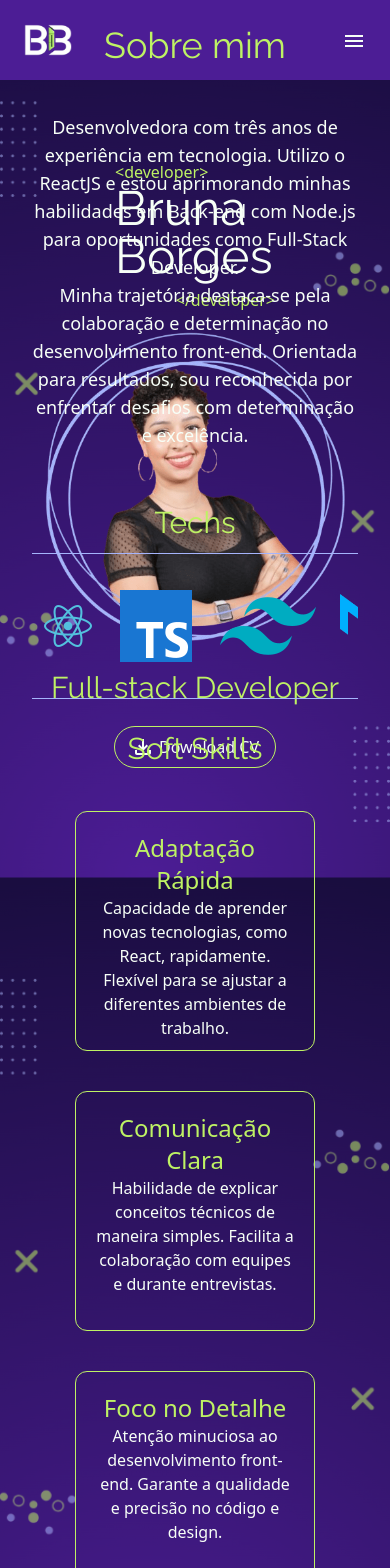
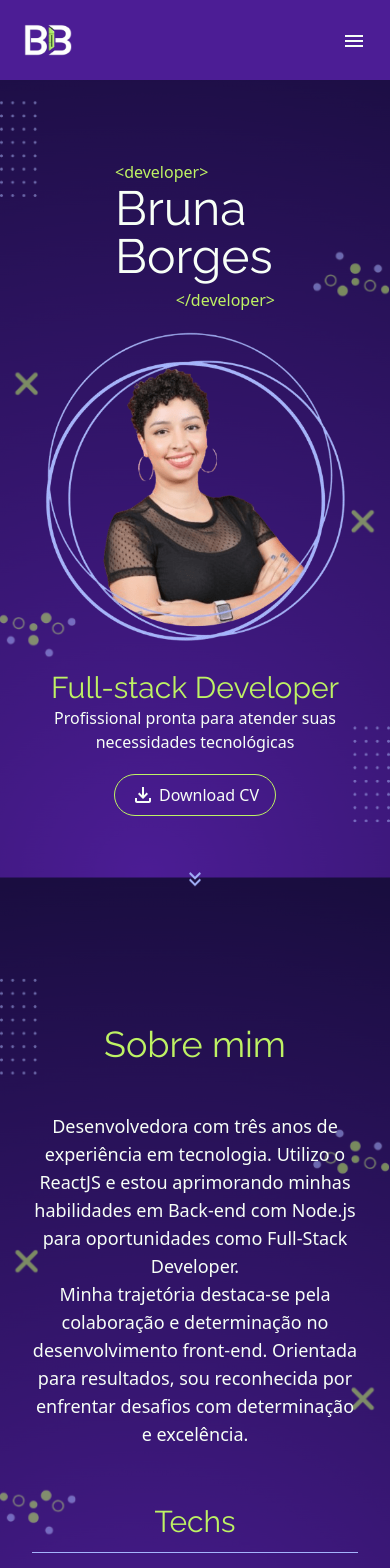
Before and after one commit to brunacborgesm/brunaborgesdev, a React (Vite) app in the folder bruborgesdev/: page / in a window 390 px wide. Shown: the top 1568 px of the page. Built offline with nearby package versions, Linux system fonts and the light colour scheme.

Commit message:
fix: mobile screen

```diff
--- a/bruborgesdev/src/pages/AboutMe.tsx
+++ b/bruborgesdev/src/pages/AboutMe.tsx
@@ -4,7 +4,7 @@ import { TechSlider } from "../components/TechSlider"
 
 export const AboutMe = () => {
     return (
-        <div id="about_me" className="h-screen flex flex-col justify-center md:h-full md:mt-20">
+        <div id="about_me" className="min-h-screen flex flex-col justify-center">
             <h1 className="text-4xl font-title text-cl-green text-center pb-12 md:pb-20">Sobre mim</h1>
             <div className="flex flex-col items-center gap-14 md:flex-row lg:px-28 md:justify-center">
                 <section className="text-center leading-7 text-lg md:text-justify  md:w-3/6">
--- a/bruborgesdev/src/pages/Hero.tsx
+++ b/bruborgesdev/src/pages/Hero.tsx
@@ -2,29 +2,33 @@ import profileimg from "../assets/profileimg.png"
 import { DefaultButton } from "../components/DefaultButton"
 import FileDownloadOutlinedIcon from '@mui/icons-material/FileDownloadOutlined';
 import cv from "../assets/doc/cv-pt-br.pdf"
+import { KeyboardDoubleArrowDown } from "@mui/icons-material";
 
 export const Hero = () => {
     return (
-        <div className="my-20 h-full">
+        <div className="mt-20 min-h-screen">
             <div className="flex flex-col items-center justify-center gap-4 md:gap-7 md:flex-row">
 
-                <div className="flex flex-col max-w-40 md:max-w-40 xl:max-w-96">
+                <div className="flex flex-col max-w-40 md:max-w-40 xl:max-w-96 ">
                     <span className="text-left text-cl-green"> {'<developer>'} </span>
                     <h1 className="text-5xl font-title md:max-w-64 xl:max-w-96">Bruna Borges</h1>
                     <span className="text-right mt-2 text-cl-green"> {'</developer>'} </span>
                 </div>
 
-                <img className="w-max-w-96 h-max-w-96 md:w-80 md:h-80" src={ profileimg } alt="" />
+                <img className="w-max-w-96 h-max-w-96 md:w-80 md:h-80" src={profileimg} alt="" />
 
                 <div className="flex flex-col text-center md:max-w-64 xl:max-w-96">
                     <h2 className="text-3xl font-title text-cl-green">Full-stack Developer</h2>
+                    <p>Profissional pronta para atender suas necessidades tecnológicas</p>
                     <div className="mt-5">
-                        <DefaultButton text="Download CV" icon={ <FileDownloadOutlinedIcon /> } url={ cv }/>
+                        <DefaultButton text="Download CV" icon={<FileDownloadOutlinedIcon />} url={cv} />
                     </div>
                 </div>
 
+            </div>
 
-
+            <div className="mt-20 h-32 animate-bounce text-cl-lavander flex justify-center">
+                <KeyboardDoubleArrowDown />
             </div>
 
         </div>
```
